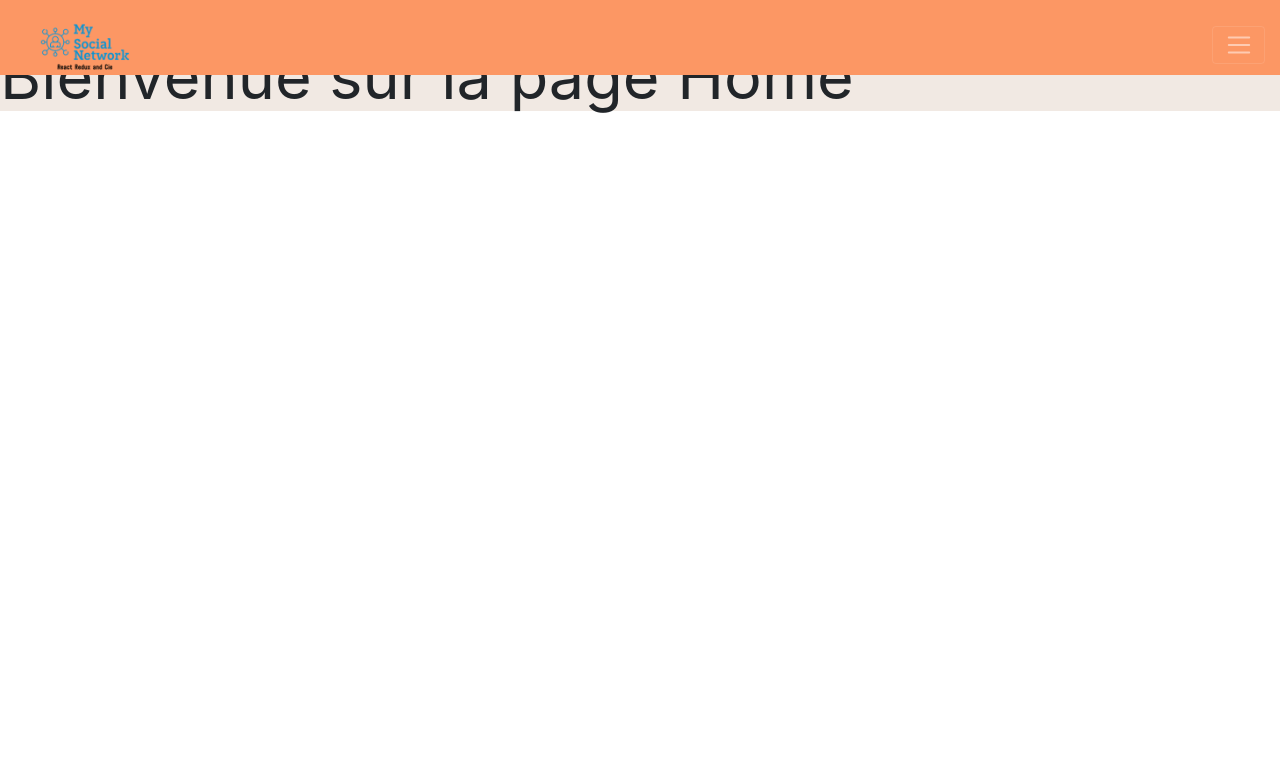
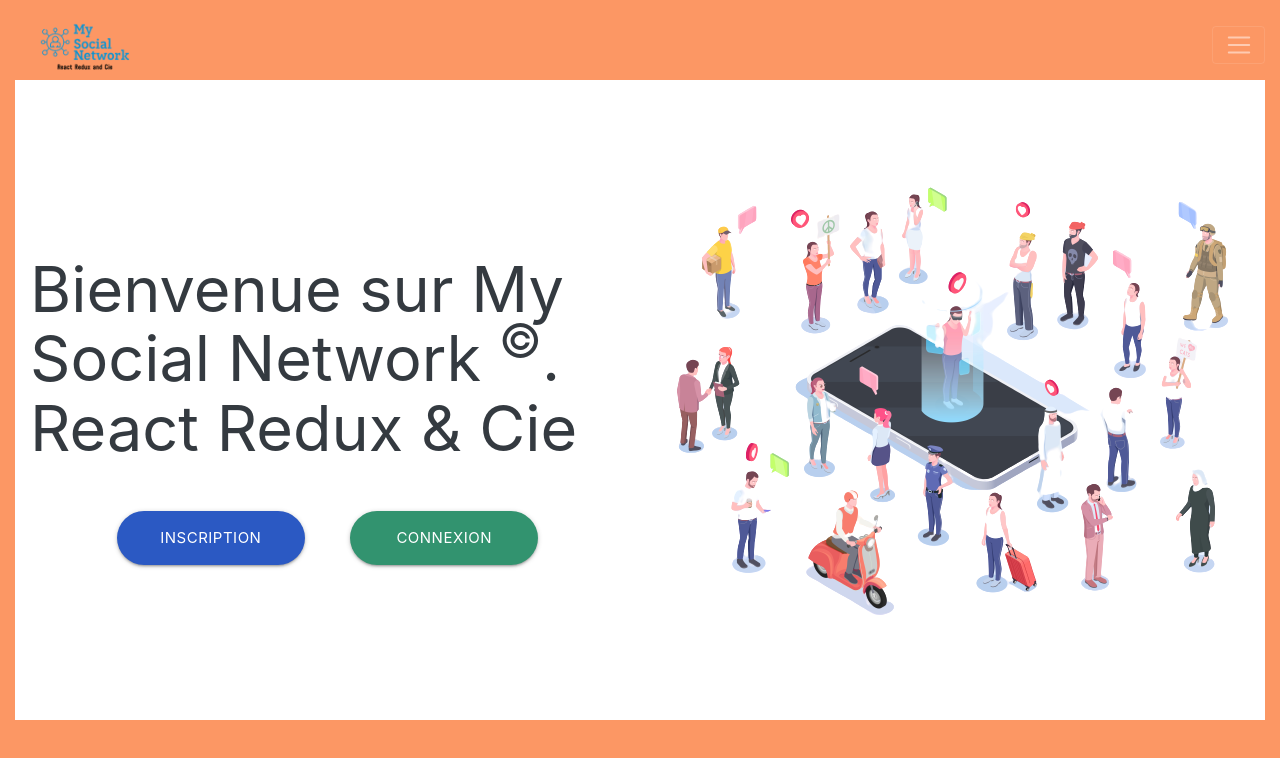
Before and after one commit to antoine-tech/social-network, a React (Create React App) app: page / in a window 1280 px wide. Shown: the top 758 px of the page. Built offline with nearby package versions, Linux system fonts and the light colour scheme.

Commit message:
adding home page

```diff
--- a/src/components/Navigation/index.jsx
+++ b/src/components/Navigation/index.jsx
@@ -1,6 +1,7 @@
 import React, { useState, useContext } from "react";
 import { connect } from "react-redux";
 import { NavLink } from "react-router-dom";
+import Cookies from "js-cookie";
 
 // ACCESSING CURRENT STATE OF REDUX STORE USING CONNECT HOC
 import mapStateToProps from "../../store/mapperCurrentUser"
@@ -28,7 +29,13 @@ const Navigation = ({ current_user }) => {
 
     }
 
+    const handleSignOut = (event) =>{
+        event.preventDefault();
+        Cookies.remove('current_user');
+        Cookies.remove('jwt_token');
 
+        window.location.href = "/"
+    }
 
 
     return (
@@ -75,7 +82,7 @@ const Navigation = ({ current_user }) => {
                                             <NavLink onClick={(event) => handleToogleMenu(event)} exact to="/profile" active><i class="fas fa-user mr-4"></i>Mon compte</NavLink>
                                         </li>
                                         <li>
-                                            <NavLink onClick={(event) => handleToogleMenu(event)} exact to="/sign-out" active ><i class="fas fa-power-off mr-4"></i>Deconnexion</NavLink>
+                                            <NavLink onClick={(event) => handleSignOut(event)} exact to="/sign-out" active ><i class="fas fa-power-off mr-4"></i>Deconnexion</NavLink>
                                         </li>
 
 
--- a/src/components/views/Home/index.jsx
+++ b/src/components/views/Home/index.jsx
@@ -1,7 +1,51 @@
-const Home = () =>
-{
+import React from "react"
+import imageHome from "../../../assets/img/home_illustration.png";
+import { Link } from "react-router-dom"
+
+const Home = () => {
     return (
-        <h1>Bienvenue sur la page Home</h1>
+
+
+
+        <div className="container-fluid full-screen d-flex justify-content-center align-items-center text-white bg-primary-color">
+
+            <div className="row col-12 bg-white d-flex justify-content-center align-items-center p-0" style={{ minHeight: "80vh" }}>
+
+
+                <div className="col-12 col-md-6">
+
+                        <h1 className="text-dark">
+                            Bienvenue sur My Social Network <sup>&copy;</sup>.
+                             React Redux & Cie
+                        </h1>
+
+
+                    <div className="row d-flex flex-wrap col-12 justify-content-center">
+
+                        <Link to="/register" className="btn-secondary-color waves-effect waves-light btn-large col-md-4 col-12 btn-rounded m-4 d-flex align-items-center justify-content-center">Inscription</Link>
+
+                        <Link to="/login" className="btn-success-color waves-effect waves-light btn-large col-md-4 col-12 btn-rounded m-4 d-flex align-items-center justify-content-center">Connexion</Link>
+
+                    </div>
+
+                </div>
+
+
+                <div className="d-none d-md-flex col-md-6 p-0 justify-content-center align-items-center">
+
+
+                    <img src={imageHome} className="img-fluid" alt="home illustration" />
+
+
+                </div>
+
+
+
+            </div>
+
+
+        </div>
+
     )
 }
 
```
Also changed, not shown: src/assets/img/home_illustration.png (added).
